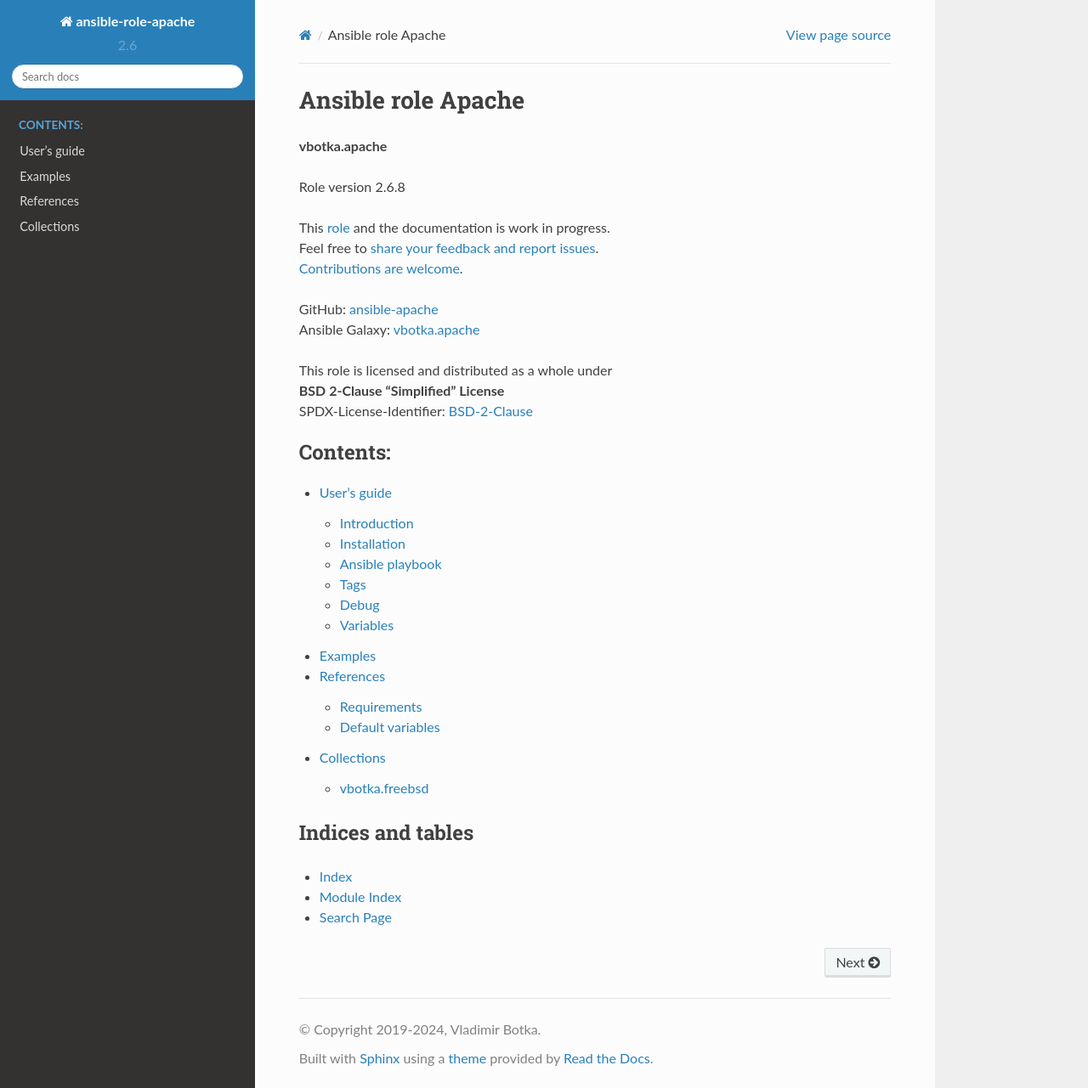
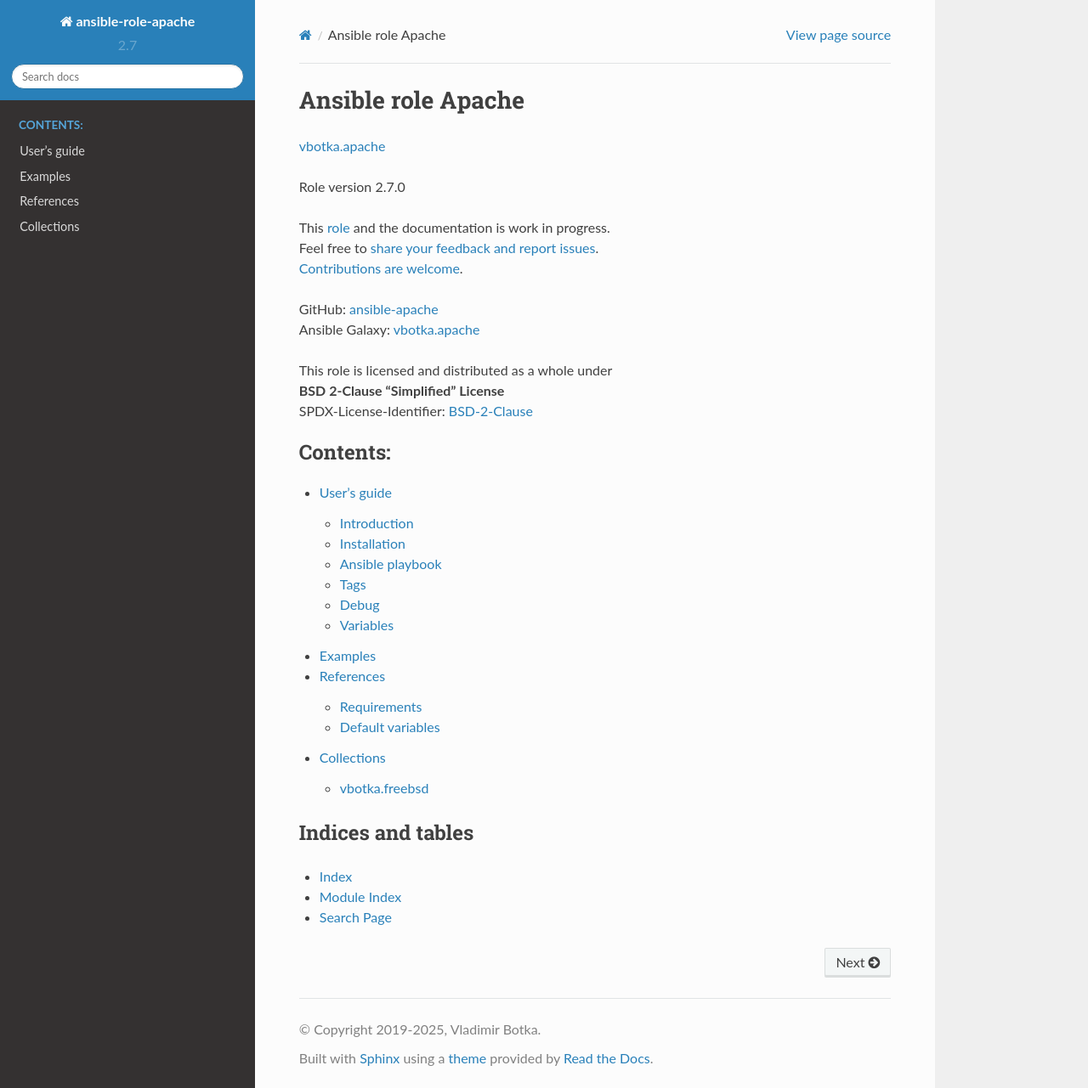
Before and after one commit to vbotka/ansible-apache, a Sphinx documentation site: the page built from docs/source/index.rst, in a window 1280 px wide and 1281 px high. Shown: the whole window at 85% size. Built offline with Sphinx 7.4.7 and the Read the Docs theme 3.1.0, drawn with Linux system fonts in a browser that asks for light colours; some web fonts are replaced; pages that are not in the unit, such as notebooks, are missing from menus.

Commit message:
Start 2.7.0 devel.

```diff
--- a/docs/source/conf.py
+++ b/docs/source/conf.py
@@ -32,7 +32,7 @@
 
 # General information about the project.
 project = 'ansible-role-apache'
-copyright = '2019-2024, Vladimir Botka'
+copyright = '2019-2025, Vladimir Botka'
 author = 'Vladimir Botka'
 
 # The version info for the project you're documenting, acts as replacement for
@@ -40,9 +40,9 @@
 # built documents.
 #
 # The short X.Y version.
-version = '2.6'
+version = '2.7'
 # The full version, including alpha/beta/rc tags.
-release = '2.6.8'
+release = '2.7.0'
 
 # The language for content autogenerated by Sphinx. Refer to documentation
 # for a list of supported languages.
--- a/docs/source/index.rst
+++ b/docs/source/index.rst
@@ -1,20 +1,20 @@
 Ansible role Apache
 ===================
 
-**vbotka.apache**
+`vbotka.apache`_
 
-Role version 2.6.8
+Role version 2.7.0
 
-| This `role <https://galaxy.ansible.com/vbotka/apache/>`_ and the documentation is work in progress.
-| Feel free to `share your feedback and report issues <https://github.com/vbotka/ansible-apache/issues>`_.
-| `Contributions are welcome <https://github.com/firstcontributions/first-contributions>`_.
+| This `role`_ and the documentation is work in progress.
+| Feel free to `share your feedback and report issues`_.
+| `Contributions are welcome`_.
 
-| GitHub: `ansible-apache <https://github.com/vbotka/ansible-apache>`_
-| Ansible Galaxy: `vbotka.apache <https://galaxy.ansible.com/vbotka/apache/>`_
+| GitHub: `ansible-apache`_
+| Ansible Galaxy: `vbotka.apache`_
 
 | This role is licensed and distributed as a whole under
 | **BSD 2-Clause "Simplified" License**
-| SPDX-License-Identifier: `BSD-2-Clause <https://spdx.org/licenses/BSD-2-Clause.html>`_
+| SPDX-License-Identifier: `BSD-2-Clause`_
 
 .. toctree::
    :maxdepth: 2
```
Also changed, not shown: other parts of docs/source/index.rst (+7 -1 lines), changelog/CHANGELOG-v2.7.rst (added, +26 -0 lines), 1 other file.
